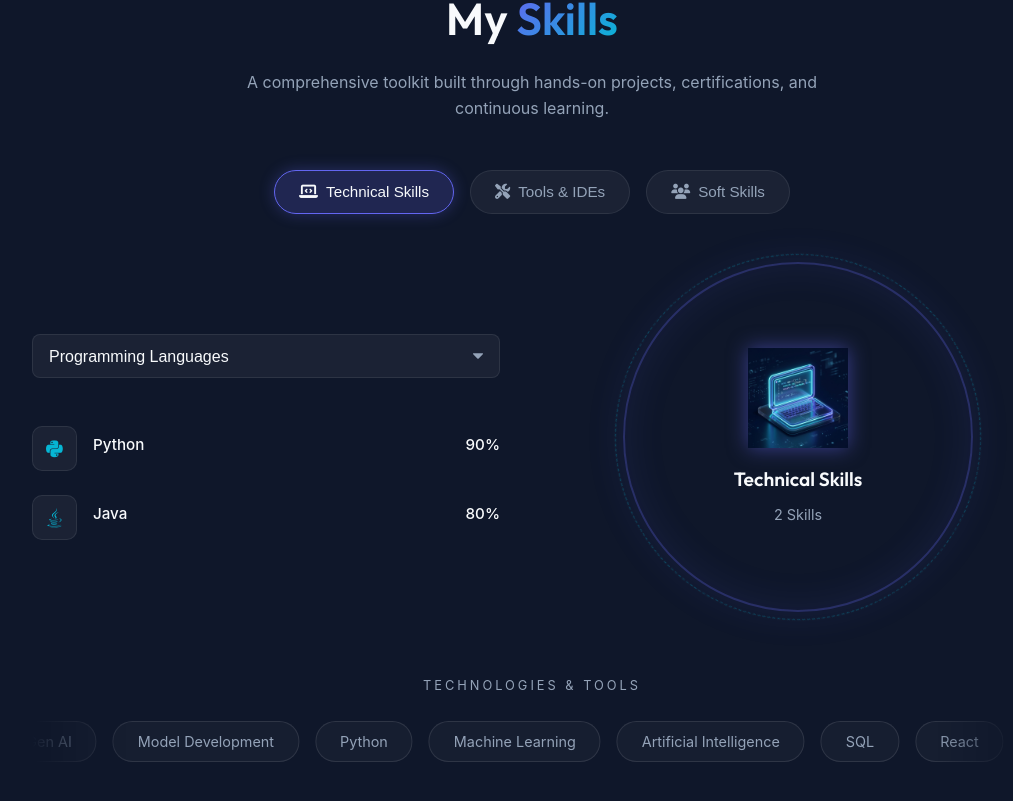
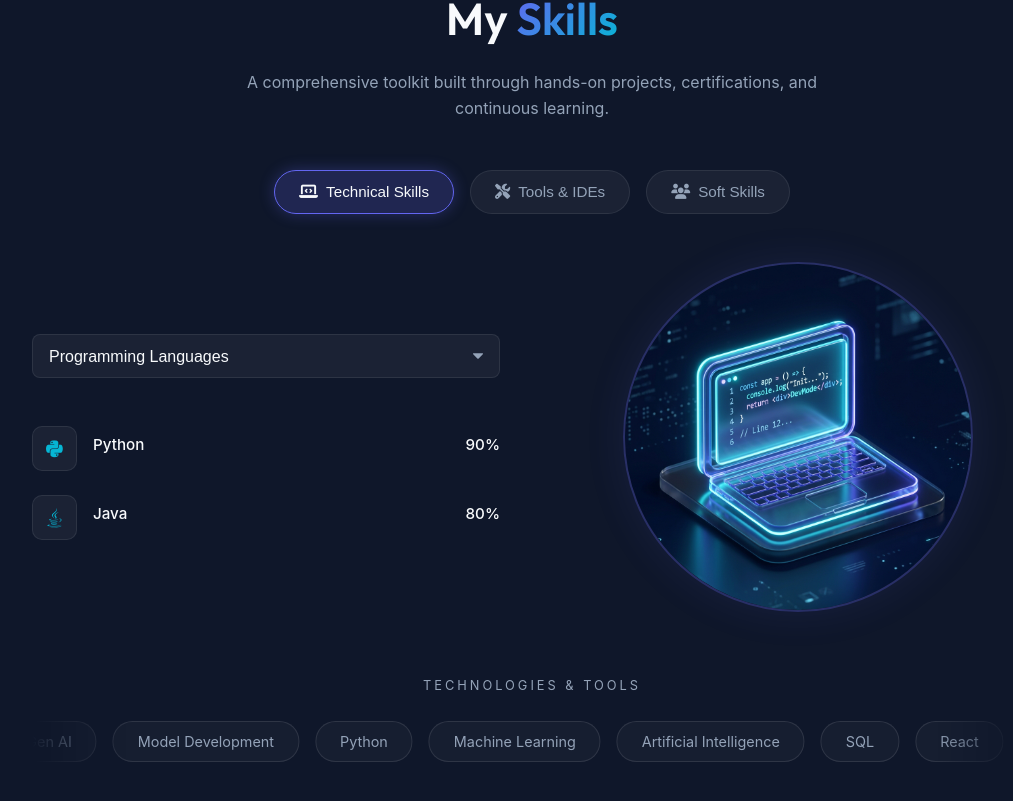
Before and after one commit to jaiharijayapaul/Jaihari-Jayapaul-portfolio, a React (Vite) app: page / in a window 1280 px wide. Shown: the part 1673-2474 px from the top of the page, without its empty margins (108-1121 px from the left). Built offline with nearby package versions, Linux system fonts and the light colour scheme.

Commit message:
Add files via upload

```diff
--- a/src/components/Skills.jsx
+++ b/src/components/Skills.jsx
@@ -136,10 +136,8 @@ const Skills = () => {
 
                     <div className="skills-visual-col" data-aos="fade-left" data-aos-delay="200">
                         <Tilt options={tiltOptions}>
-                            <div className="skills-circle-display">
-                                <img src={skillCategories[activeTab].image} alt={activeTab} style={{ width: '100px', height: '100px', objectFit: 'contain', marginBottom: '1rem', filter: 'drop-shadow(0 0 10px rgba(99, 102, 241, 0.5))' }} draggable="false" />
-                                <h3 style={{fontSize: '1.2rem', color: 'var(--text-primary)', marginBottom: '0.5rem'}}>{activeTab}</h3>
-                                <p style={{color: 'var(--text-secondary)', fontSize: '0.9rem'}}>{activeSkills.length} Skills</p>
+                            <div className="skills-circle-display" style={{ overflow: 'hidden' }}>
+                                <img src={skillCategories[activeTab].image} alt={activeTab} style={{ width: '100%', height: '100%', objectFit: 'cover', borderRadius: '50%' }} draggable="false" />
                             </div>
                         </Tilt>
                     </div>
```
